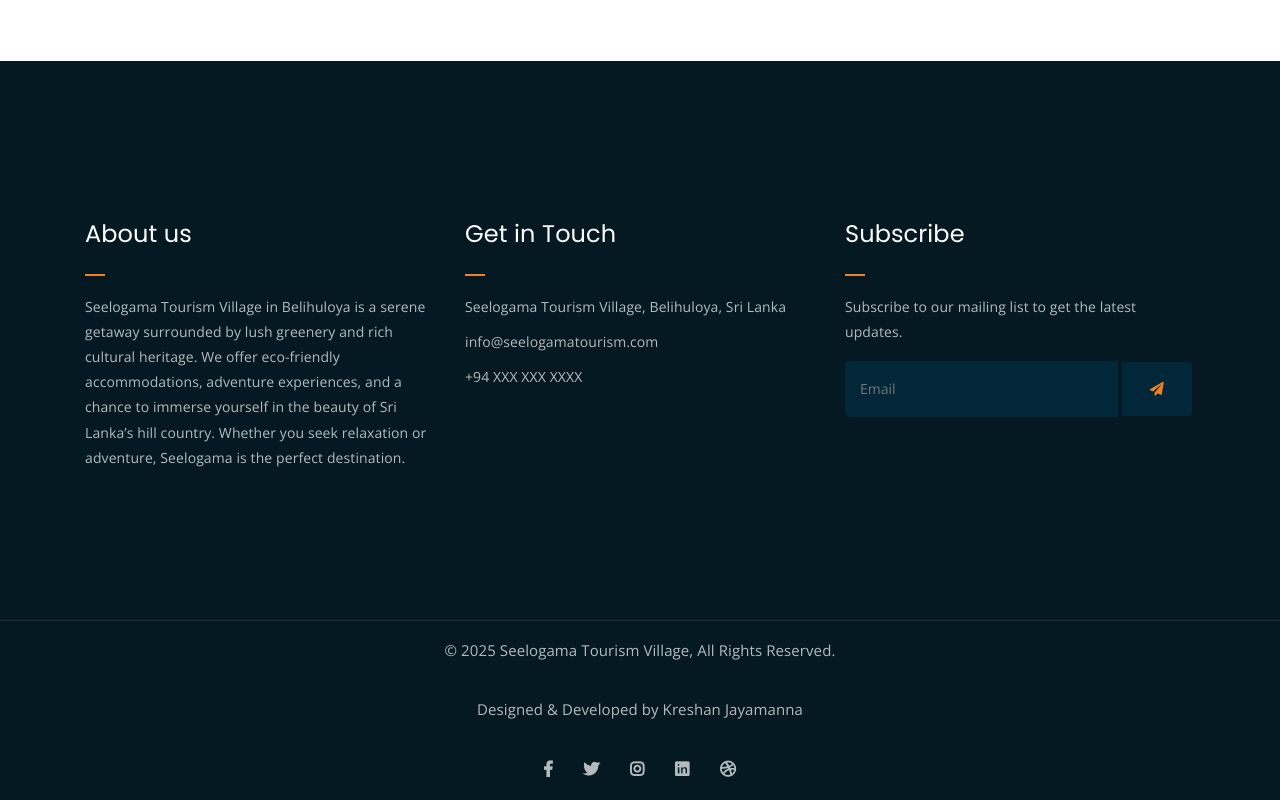
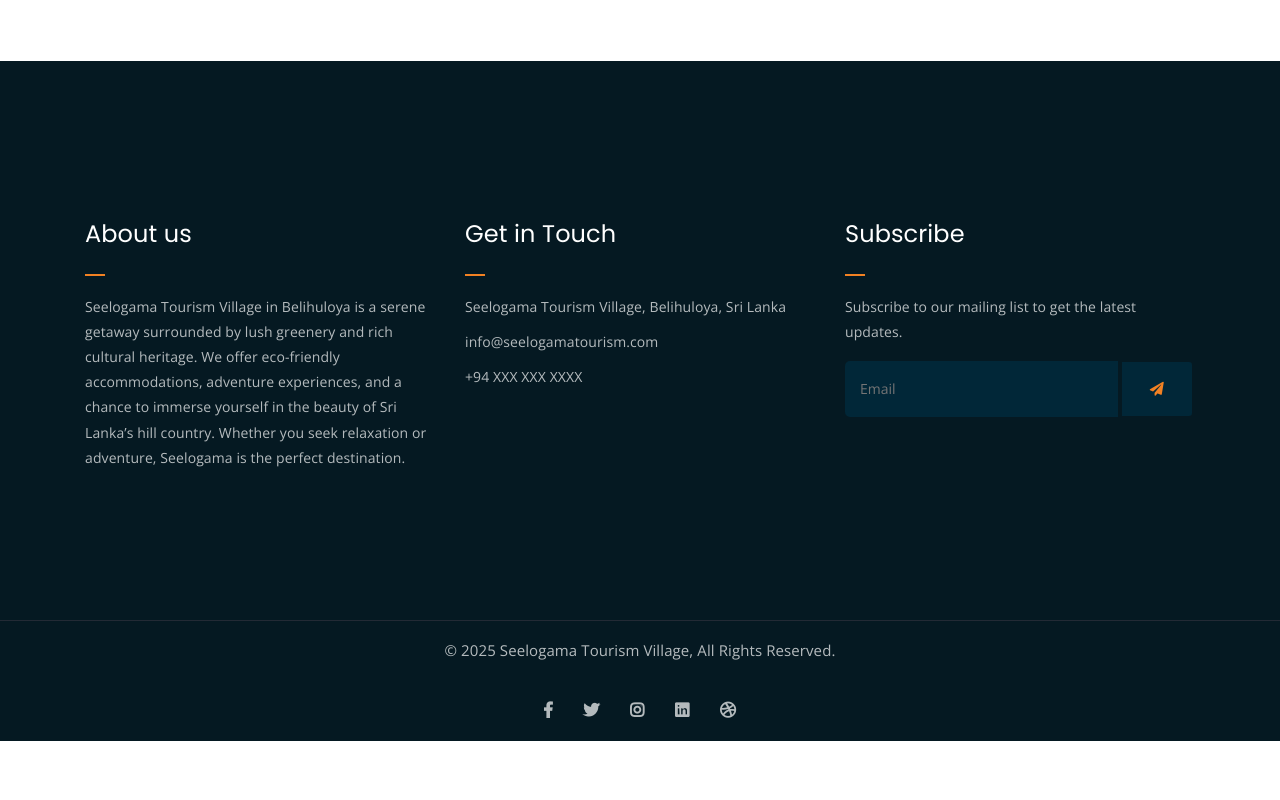
Before and after one commit to seelogama/belihuloya, a plain HTML site: page about.html in a window 1280 px wide. Shown: the part 2612-3412 px from the top of the page. After the commit the page ends 3353 px from the top, so only its background shows below. Drawn offline with nearby package versions, Linux system fonts and the light colour scheme.

Commit message:
removed name

```diff
--- a/about.html
+++ b/about.html
@@ -323,7 +323,7 @@
 			<div class="row justify-content-center text-center">
 				<div class="col-lg-12 col-md-12">
 					<p>© 2025 Seelogama Tourism Village, All Rights Reserved.</p>
-					<p>Designed & Developed by Kreshan Jayamanna</p>
+
 				</div>
 				<div class="col-lg-12 col-md-12">
 					<div class="social-icons">
```
